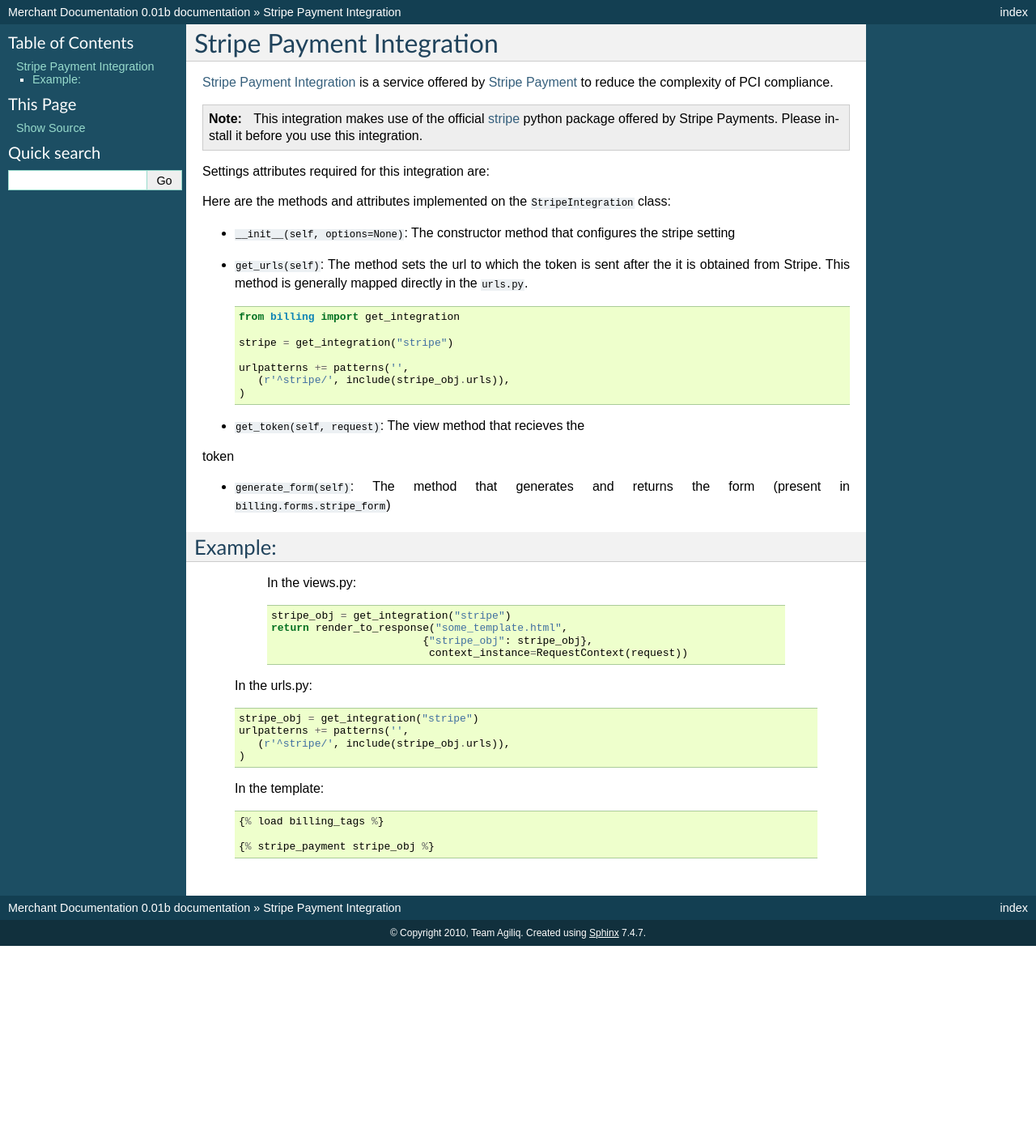
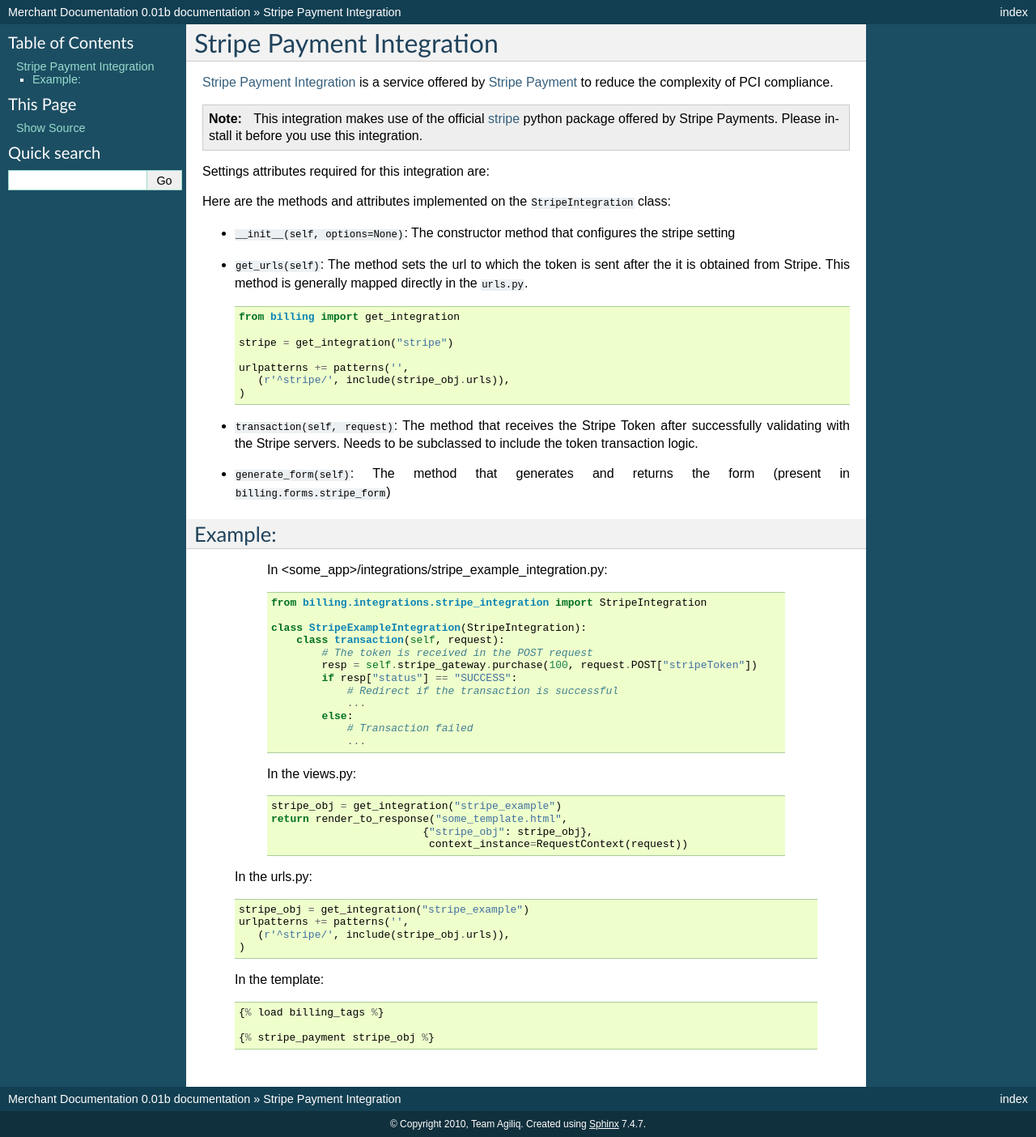
Before and after one commit to agiliq/merchant, a Sphinx documentation site: the page built from docs/offsite/stripe_integration.rst, in a window 1280 px wide. Shown: the whole page at 81% size. Built offline with Sphinx 7.4.7, drawn with Linux system fonts in a browser that asks for light colours; before the commit the page ends 1168 px from its top, so only the background shows below that.

Commit message:
Updated the stripe docs.

```diff
--- a/docs/offsite/stripe_integration.rst
+++ b/docs/offsite/stripe_integration.rst
@@ -33,8 +33,9 @@
         (r'^stripe/', include(stripe_obj.urls)),
      )
 
-* ``get_token(self, request)``: The view method that recieves the
-token
+* ``transaction(self, request)``: The method that receives the Stripe Token after
+  successfully validating with the Stripe servers. Needs to be subclassed to include
+  the token transaction logic.
 
 * ``generate_form(self)``: The method that generates and returns the form (present in
   ``billing.forms.stripe_form``)
@@ -43,16 +44,32 @@
 Example:
 --------
 
+    In <some_app>/integrations/stripe_example_integration.py::
+
+       from billing.integrations.stripe_integration import StripeIntegration
+
+       class StripeExampleIntegration(StripeIntegration):
+           class transaction(self, request):
+               # The token is received in the POST request
+               resp = self.stripe_gateway.purchase(100, request.POST["stripeToken"])
+	       if resp["status"] == "SUCCESS":
+                   # Redirect if the transaction is successful
+                   ...
+               else:
+                   # Transaction failed
+                   ...
+
+
     In the views.py::
 
-       stripe_obj = get_integration("stripe")
+       stripe_obj = get_integration("stripe_example")
        return render_to_response("some_template.html",
                                {"stripe_obj": stripe_obj},
                                 context_instance=RequestContext(request))
 
    In the urls.py::
 
-      stripe_obj = get_integration("stripe")
+      stripe_obj = get_integration("stripe_example")
       urlpatterns += patterns('',
          (r'^stripe/', include(stripe_obj.urls)),
       )
```
